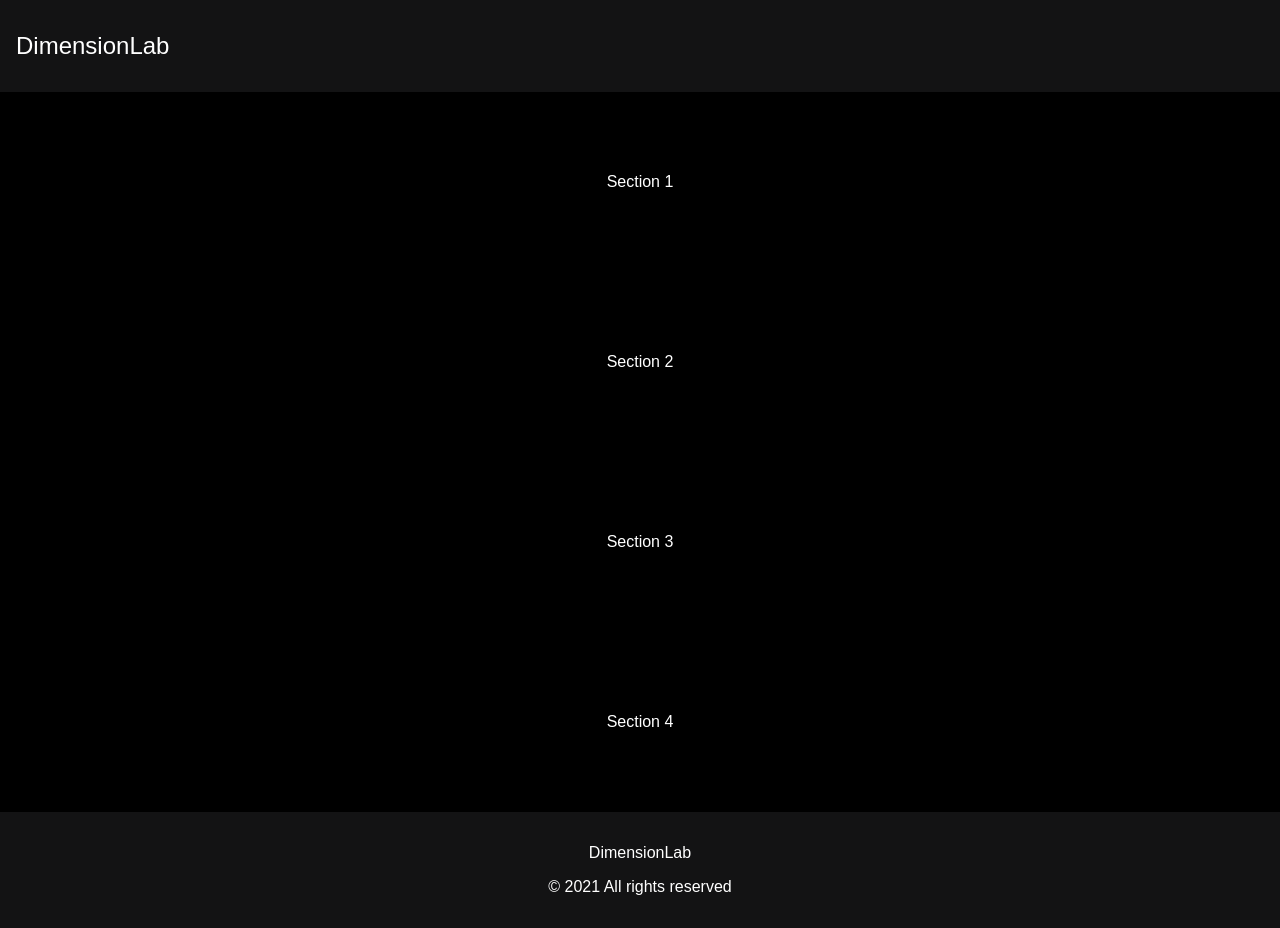
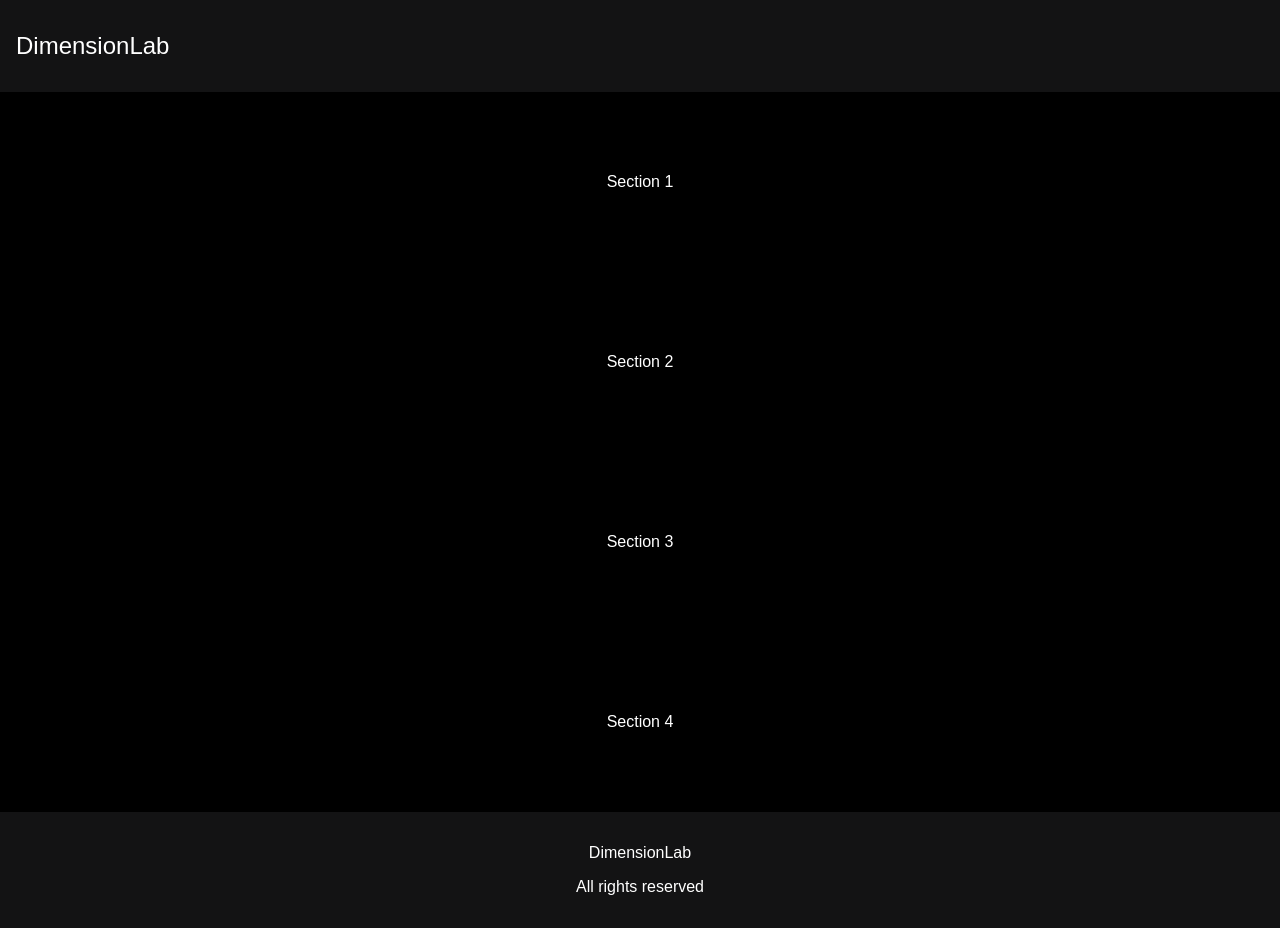
Before and after one commit to DimensionLab/web, a Next.js app: page / in a window 1280 px wide. Built offline with nearby package versions, Linux system fonts and the light colour scheme.

Commit message:
feat: changed footer

```diff
--- a/src/components/homepage/Footer.tsx
+++ b/src/components/homepage/Footer.tsx
@@ -16,7 +16,7 @@ const Footer = () => {
   return (
     <FooterWrapper>
       <div>DimensionLab</div>
-      <div>© 2021 All rights reserved</div>
+      <div>All rights reserved</div>
     </FooterWrapper>
   );
 };
```
